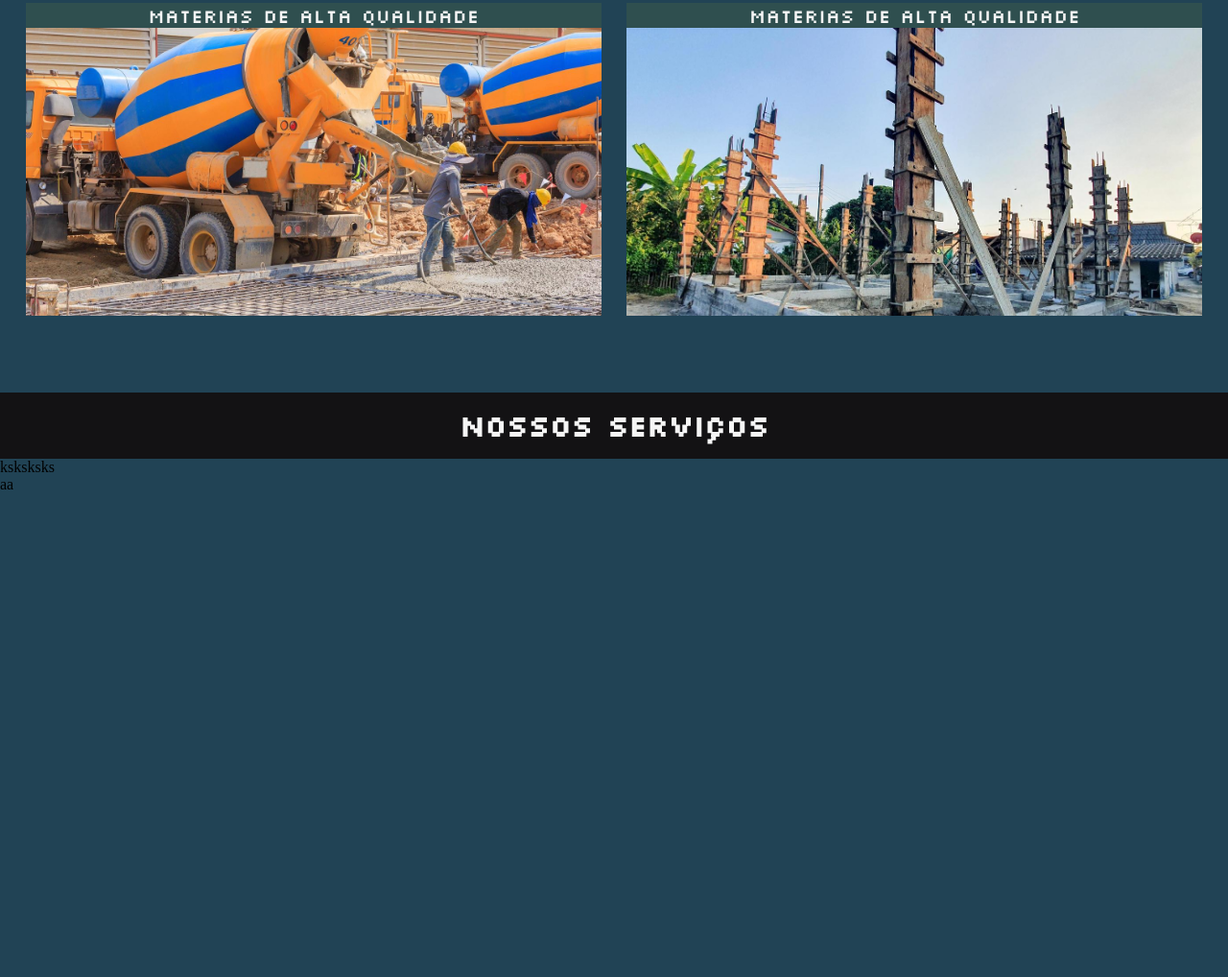
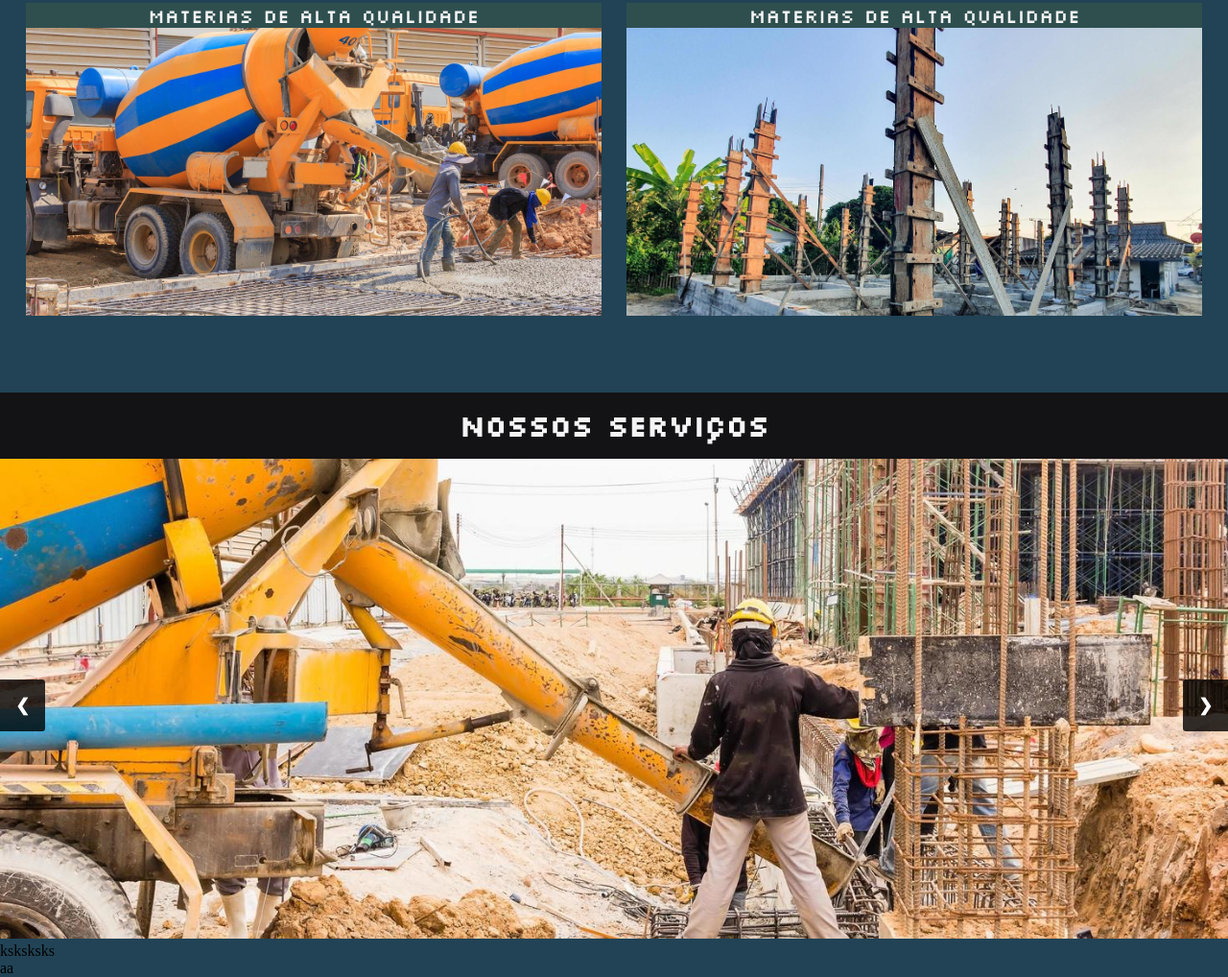
Before and after one commit to nyrvek/Construtora-landing-page, a plain HTML site: page index.html in a window 1280 px wide. Shown: the part 605-1623 px from the top of the page at 96% size. Before the commit the page ends 1119 px from the top, so only its background shows below. Drawn offline with Linux system fonts and the light colour scheme.

Commit message:
slider de imagens

```diff
--- a/css/style.css
+++ b/css/style.css
@@ -1,5 +1,6 @@
 @import url("https://fonts.googleapis.com/css2?family=Silkscreen&display=swap");
 @import url('https://fonts.googleapis.com/css2?family=Bebas+Neue&display=swap');
+
 :root {
   --cor1: #131214;
   --cor2: #214355;
@@ -7,11 +8,13 @@
   --cor4: #20dbcc;
   --cor5: #f8efcd;
 }
-*{
-    box-sizing: border-box;
-    margin: 0;
-    padding: 0;
+
+* {
+  box-sizing: border-box;
+  margin: 0;
+  padding: 0;
 }
+
 body {
   box-sizing: border-box;
   background-color: var(--cor2);
@@ -46,7 +49,7 @@ body {
 }
 
 .menu a {
-  color:var(--cor1);
+  color: var(--cor1);
   padding: 10px;
   text-decoration: none;
   font-family: 'Bebas Neue', cursive;
@@ -66,6 +69,7 @@ body {
   width: 1348.5px;
   object-fit: cover;
 }
+
 #titulo_imagem {
   margin: 0;
   margin-top: -4px;
@@ -73,7 +77,8 @@ body {
   padding: 15px;
   text-align: center;
 }
-.titulo{
+
+.titulo {
   text-align: center;
   font-size: 30px;
   text-transform: uppercase;
@@ -82,30 +87,83 @@ body {
   font-family: "Silkscreen", cursive;
   color: whitesmoke;
 }
-#titulo1{
+
+#titulo1 {
   margin-top: -5px;
 }
+
 .container-construcoes {
   margin-top: 40px;
   display: flex;
   align-items: center;
   justify-content: space-evenly;
 }
+
 .constucao1 {
-  background-color:#2f4f4f;
+  background-color: #2f4f4f;
   display: flex;
   align-items: center;
-  flex-direction:column-reverse;
+  flex-direction: column-reverse;
   text-transform: uppercase;
   font-size: 20px;
   font-family: "Silkscreen", cursive;
   color: whitesmoke;
 }
+
 .constucao1 img {
   height: 300px;
   width: 600px;
   object-fit: cover;
 }
-article{
+
+article {
   margin-top: 80px;
 }
+
+/* Slideshow container */
+.slideshow-container {
+  position: relative;
+  margin: auto;
+}
+.mySlides img {
+  height: 500px;
+  width: 1348.5px;
+  object-fit: cover;
+}
+/* Next & previous buttons */
+.prev, .next {
+  cursor: pointer;
+  position: absolute;
+  top: 50%;
+  width: auto;
+  padding: 16px;
+  margin-top: -22px;
+  color: white;
+  font-weight: bold;
+  font-size: 18px;
+  transition: 0.6s ease;
+  border-radius: 0 3px 3px 0;
+  user-select: none;
+  background-color: rgba(0,0,0,0.8);
+}
+
+/* Position the "next button" to the right */
+.next {
+  right: 0;
+  border-radius: 3px 0 0 3px;
+}
+/* Fading animation */
+.fade {
+  animation-name: fade;
+  animation-duration: 1.5s;
+}
+
+@keyframes fade {
+  from {opacity: .4}
+  to {opacity: 1}
+}
+
+/* On smaller screens, decrease text size */
+@media only screen and (max-width: 300px) {
+  .prev, .next,.text {font-size: 11px}
+}
--- a/index.html
+++ b/index.html
@@ -1,6 +1,5 @@
 <!DOCTYPE html>
 <html lang="pt-br">
-
   <head>
     <meta charset="UTF-8" />
     <meta http-equiv="X-UA-Compatible" content="IE=edge" />
@@ -20,15 +19,15 @@
         </ul>
       </nav>
       <!--Logo Da empresa-->
-      <img src="/img/logo.png" alt="">
+      <img src="/img/logo.png" alt="" />
     </header>
 
-    <body>
     <section class="conteudo-principal" id="Conteudo-principal">
       <div id="imagem-pincipal">
         <img
           src="/img/1920-perspectiva-interior-moderno-design-de-casa-em-construcao.jpg"
-            alt="">
+          alt=""
+        />
         <!--Lembrar de dar os créditos sobre a imagem <a href="https://pt.vecteezy.com/fotos-gratis">Fotos de banco de imagens por Vecteezy</a>-->
       </div>
 
@@ -38,26 +37,44 @@
         <div class="constucao1">
           <img
             src="/img/2126648-concreto-derramamento-durante-comercial-concretagem-pisos-de-edificios-no-canteiro-de-obras-grátis-foto.jpg"
-              alt="">
+            alt=""
+          />
           <p>materias de alta qualidade</p>
         </div>
         <div class="constucao1">
           <img
             src="/img/7426704-casa-estrutura-construcao-despeje-o-piso-de-cimento-e-despeje-os-pilares-ja-grátis-foto.jpg"
-              alt="">
+            alt=""
+          />
           <p>materias de alta qualidade</p>
         </div>
       </div>
     </section>
+
     <article>
       <h1 class="titulo">nossos serviços</h1>
+      <div class="slideshow-container">
 
+        <div class="mySlides fade">
+          <img src="/img/carrossel/cimento.jpg" style="width:100%">
+
+        </div>
+
+        <div class="mySlides fade">
+          <img src="/img/carrossel/escavadeira.jpg" style="width:100%">
+        </div>
+
+        <div class="mySlides fade">
+          <img src="img/carrossel/homens trabalhando.jpg" style="width:100%">
+        </div>
+
+        <a class="prev" onclick="plusSlides(-1)">❮</a>
+        <a class="next" onclick="plusSlides(1)">❯</a>
+
+        </div>
     </article>
-      <footer>
-        ksksksks
-      </footer>
+    <footer>ksksksks</footer>
     <div>aa</div>
     <script src="/js/main.js"></script>
   </body>
-
 </html>
--- a/js/main.js
+++ b/js/main.js
@@ -0,0 +1,27 @@
+
+let slideIndex = 1;
+showSlides(slideIndex);
+
+function plusSlides(n) {
+  showSlides(slideIndex += n);
+}
+
+function currentSlide(n) {
+  showSlides(slideIndex = n);
+}
+
+function showSlides(n) {
+  let i;
+  let slides = document.getElementsByClassName("mySlides");
+  let dots = document.getElementsByClassName("dot");
+  if (n > slides.length) {slideIndex = 1}
+  if (n < 1) {slideIndex = slides.length}
+  for (i = 0; i < slides.length; i++) {
+    slides[i].style.display = "none";
+  }
+  for (i = 0; i < dots.length; i++) {
+    dots[i].className = dots[i].className.replace(" active", "");
+  }
+  slides[slideIndex-1].style.display = "block";
+  dots[slideIndex-1].className += " active";
+}
```
Also changed, not shown: img/carrossel/homem trabalhando.jpg (deleted). Lines whose indentation alone changed are shown as unchanged.
